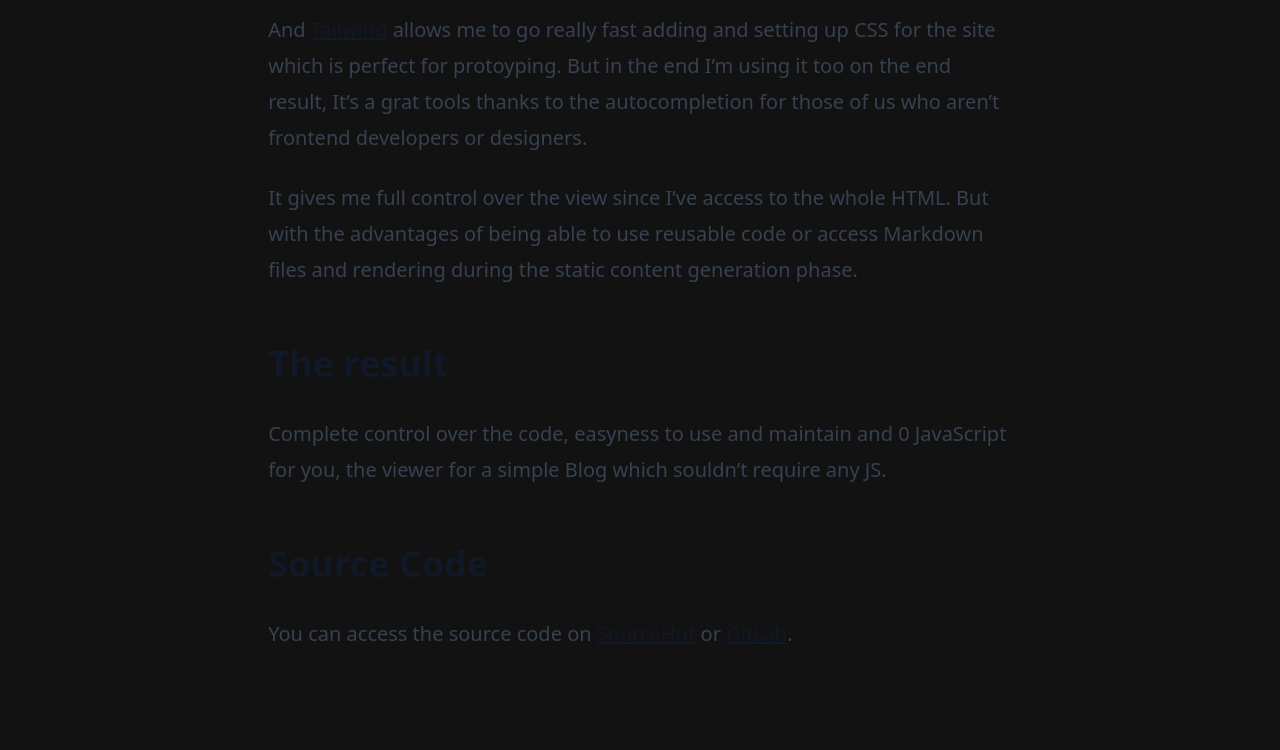
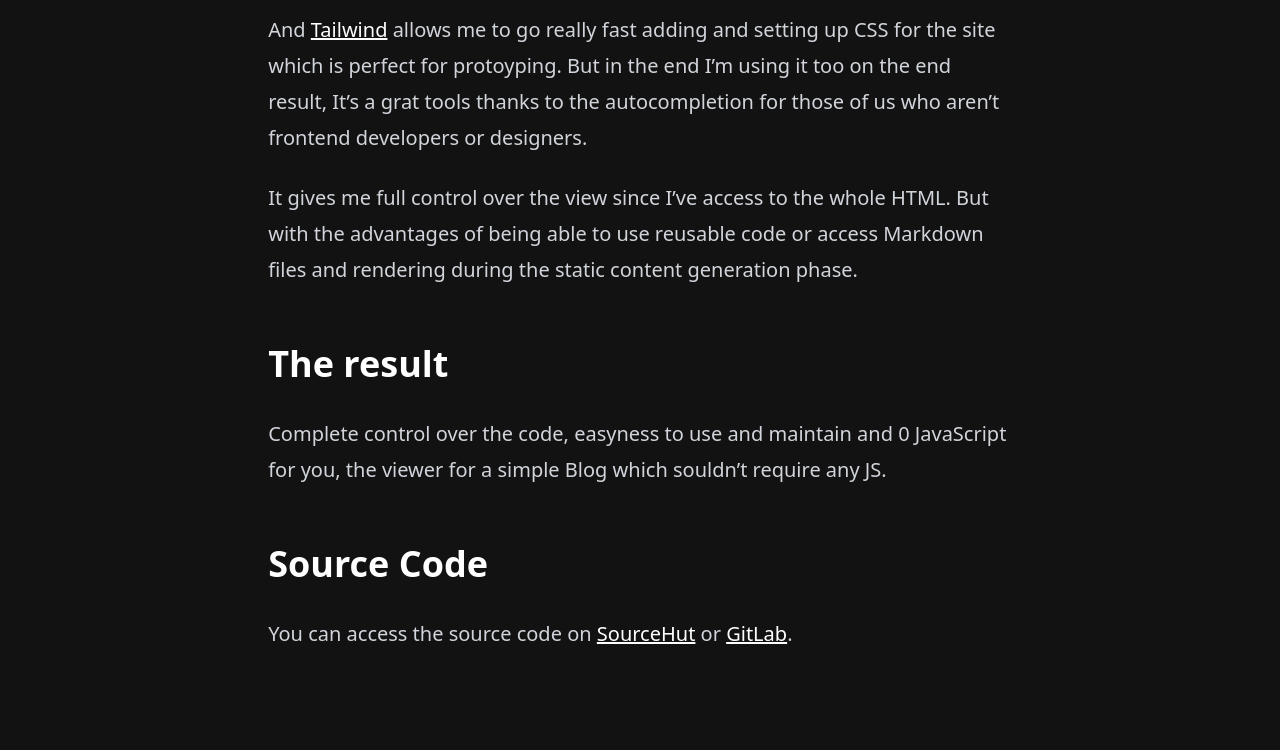
Before and after one commit to alosarjos/Personal-Site, an Astro site: page /projects/posts/01-persona-site in a window 1280 px wide. Shown: the part 707-1457 px from the top of the page. Built offline with nearby package versions, Linux system fonts and the light colour scheme; Astro itself is replaced by a stand-in of ours.

Commit message:
Fix text color CSS

```diff
--- a/src/layouts/Post.astro
+++ b/src/layouts/Post.astro
@@ -10,7 +10,7 @@ const { frontmatter } = Astro.props;
         <h1 class="text-6xl font-bold text-gradient ">
             {frontmatter.title}
         </h1>
-        <article class="mt-2 prose prose-xl dark:prose-invert">
+        <article class="mt-2 prose prose-xl prose-invert">
             <div class="text-center">
                 <span class="text-xl font-bold">
                     {new Date(frontmatter.pubDate).toDateString()}
```
